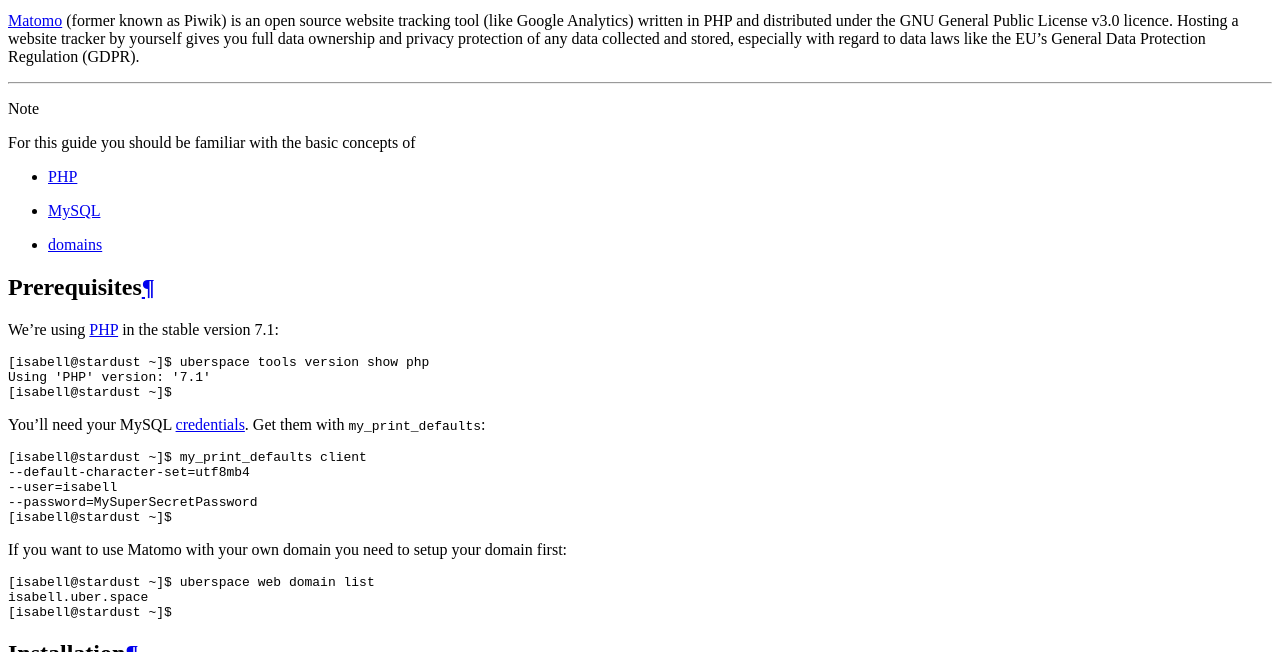
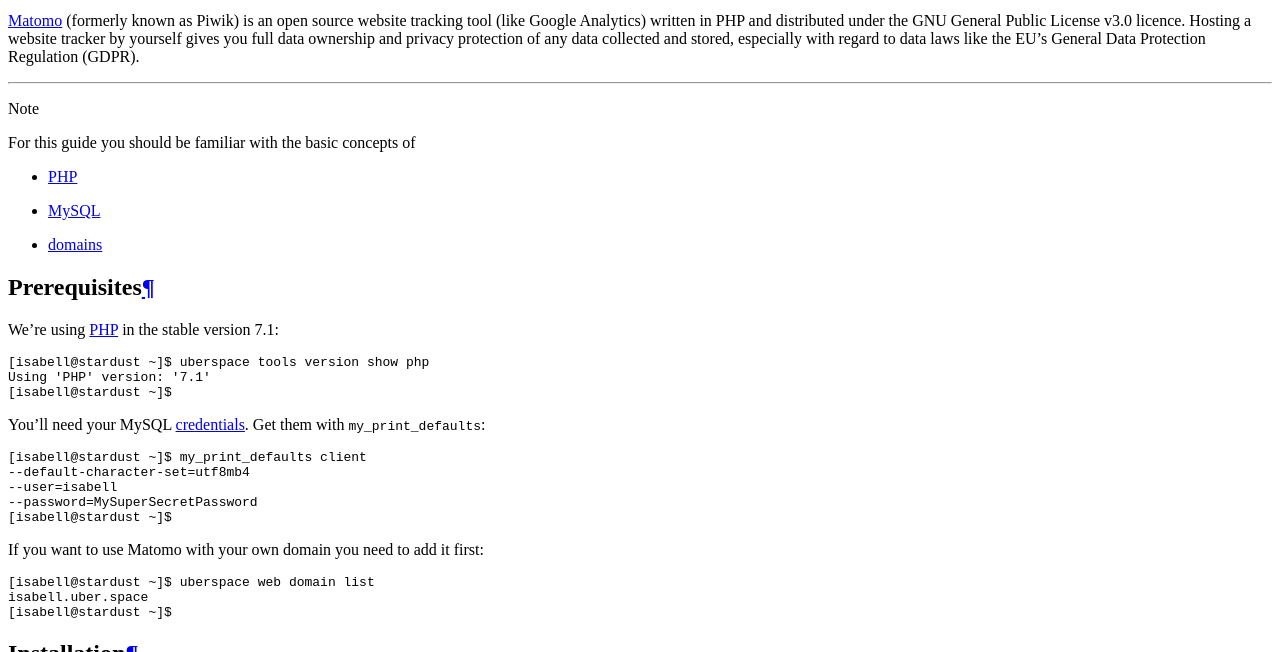
Before and after one commit to Uberspace/lab, a Sphinx documentation site: the page built from source/guide_matomo.rst, in a window 1280 px wide and 900 px high, scrolled down 2584 px, cut to the strip 248-900 px from the top of the window. Built offline with Sphinx 7.4.7 and the Read the Docs theme 2.0.0, drawn with Linux system fonts in a browser that asks for light colours.

Commit message:
[matomo] reword

```diff
--- a/source/guide_matomo.rst
+++ b/source/guide_matomo.rst
@@ -16,7 +16,7 @@
 
 .. tag_list::
 
-Matomo_ (former known as Piwik) is an open source website tracking tool (like Google Analytics) written in PHP and distributed under the GNU General Public License v3.0 licence. Hosting a website tracker by yourself gives you full data ownership and privacy protection of any data collected and stored, especially with regard to data laws like the EU's General Data Protection Regulation (GDPR).
+Matomo_ (formerly known as Piwik) is an open source website tracking tool (like Google Analytics) written in PHP and distributed under the GNU General Public License v3.0 licence. Hosting a website tracker by yourself gives you full data ownership and privacy protection of any data collected and stored, especially with regard to data laws like the EU's General Data Protection Regulation (GDPR).
 
 ----
 
@@ -39,7 +39,7 @@
 
 .. include:: includes/my-print-defaults.rst
 
-If you want to use Matomo with your own domain you need to setup your domain first:
+If you want to use Matomo with your own domain you need to add it first:
 
 .. include:: includes/web-domain-list.rst
 
```
